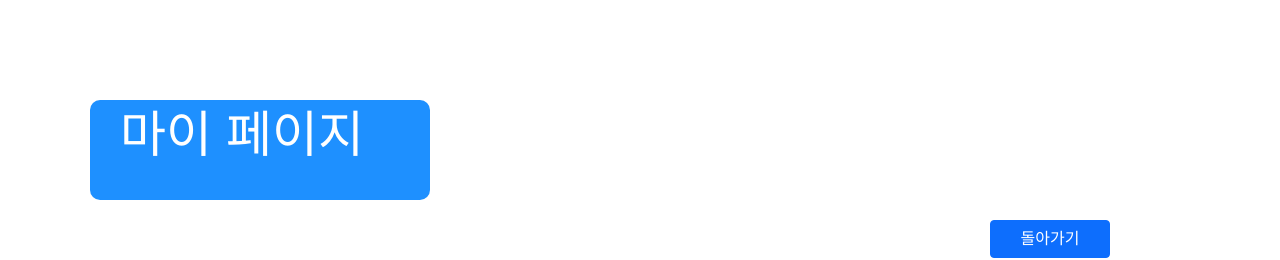
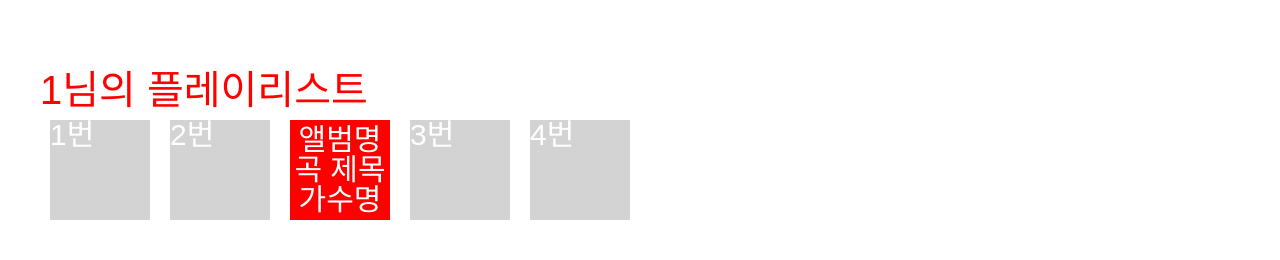
Before and after one commit to proamateur92/mini-project-team9, a Flask app: template main/templates/mypage.html in a window 1280 px wide. Shown: the part 100-360 px from the top of the page. Run offline with Flask 2, Linux system fonts and the light colour scheme; the template is opened without the code that fills it: most values are stand-ins (such as "Sample title", 1, 10 or a date in 2020); a database or web service that is not in the repository returns one stand-in record (values such as "Sample title"); data that the repository does not hold is empty; some libraries are stand-ins or nearby versions; some web fonts are replaced.

Commit message:
id 값 전달 받기 메인페이지 -> 상세페이지 / 토큰값 없는 사용자 상세 페이지 접근 방지 #20

```diff
--- a/main/mypage.py
+++ b/main/mypage.py
@@ -10,29 +10,10 @@ blueprint = Blueprint("mypage", __name__, url_prefix="/")
 @blueprint.route('/mypage')
 def mypage():
     token_receive = request.cookies.get('mytoken')
-    try:
-        payload = jwt.decode(token_receive, SECRET_KEY, algorithms=['HS256'])
-        user_info = db.user.find_one({"id": payload['id']})
-
-        # 로그인한 아이디 가져오기
-        # id = user_info['id']
-
-        # DB로부터 플레이리스트 가져오기
-        # db.playlist.find_one({"id": id})
-
-        # {'id': id,
-        #  'playlist': {
-        # 1: ['title': title, 'album': album],
-        # 2: ['title':title, 'album': album],
-        # 3: ['title':title, 'album': album],
-        # }}
-
-        # doc = {
-        # }
-
-        return render_template('mypage.html', token=token_receive)
-    except jwt.exceptions.DecodeError:
-        return render_template('loginForm.html')
+    id = request.args.get('id')
+    if token_receive:
+        return render_template('mypage.html', token=token_receive, id=id)
+    return render_template('loginForm.html')
 
 # db에 들어온 정보들을 플레이리스트로 저장해서 넘겨줘요
 @blueprint.route('/playlist', methods=['GET'])
--- a/main/templates/mypage.html
+++ b/main/templates/mypage.html
@@ -65,6 +65,29 @@
             margin:20px 0px 0px 950px;
         }
 
+        .test {
+            display: flex;
+        }
+
+        .album {
+            width: 100px;
+            height: 100px;
+            background-color: lightgray;
+            margin: 10px;
+            font-size: 30px;
+        }
+
+        .album.special {
+            display: flex;
+            align-items: center;
+            justify-content: center;
+            flex-direction: column;
+            background-color: red;
+        }
+
+        .album span{
+            font-size: 30px;
+        }
     </style>
     <script>
 <!--    메인으로 돌아가는 기능    -->
@@ -126,8 +149,8 @@
             <ul class="nav__item">
                 {% set token = token %}
                 {% if token %}
-                    <a href="/mypage">
-                        <li class="nav__list">마이페이지</li>
+                    <a href="/">
+                        <li class="nav__list">메인페이지</li>
                     </a>
                     <a>
                         <li id="logout" onclick="logout()" class="nav__list">로그아웃</li>
@@ -145,10 +168,21 @@
     </header>
 <!--  마이페이지 제일 큰 틀  -->
     <div class="artist-main-info">
-        <div class="mypage">마이 페이지</div>
-        <button type="button" class="btn btn-primary main_button" onclick="to_main()">돌아가기</button>
-        <div>
-        <div class="mylike"  >
+        <h1 style="font-size: 40px; color: red">{{ id }}님의 플레이리스트</h1>
+        <div class="test">
+            <div class="album">1번</div>
+            <div class="album">2번</div>
+            <div class="album special">
+                <span>앨범명</span>
+                <span>곡 제목</span>
+                <span>가수명</span>
+            </div>
+            <div class="album">3번</div>
+            <div class="album">4번</div>
+        </div>
+
+
+        <div class="mylike" >
 <!--            밑에 내가 추가한 노래 목록-->
             <table class="table"  >
                 <thead>
@@ -166,7 +200,6 @@
             </table>
             <p></p>
         </div>
-        </div>
     </div>
 </body>
 </html>
```
